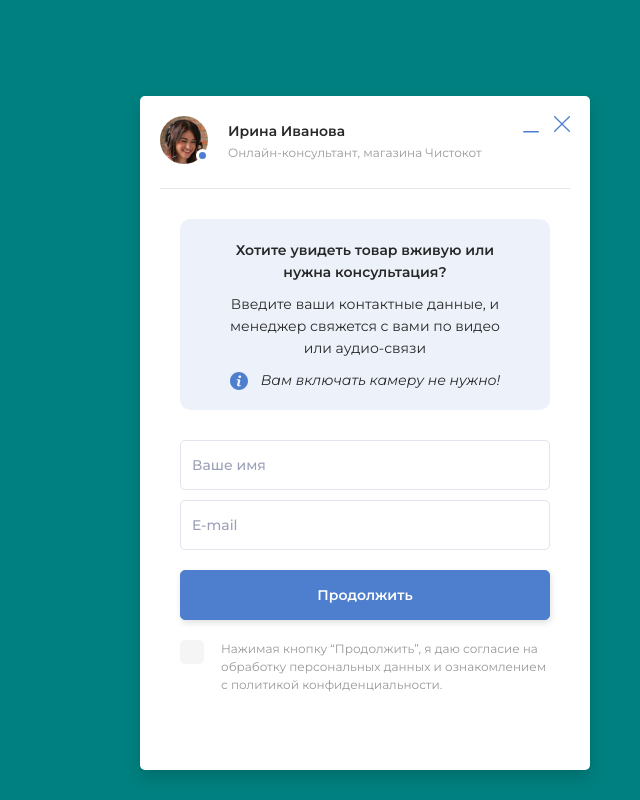
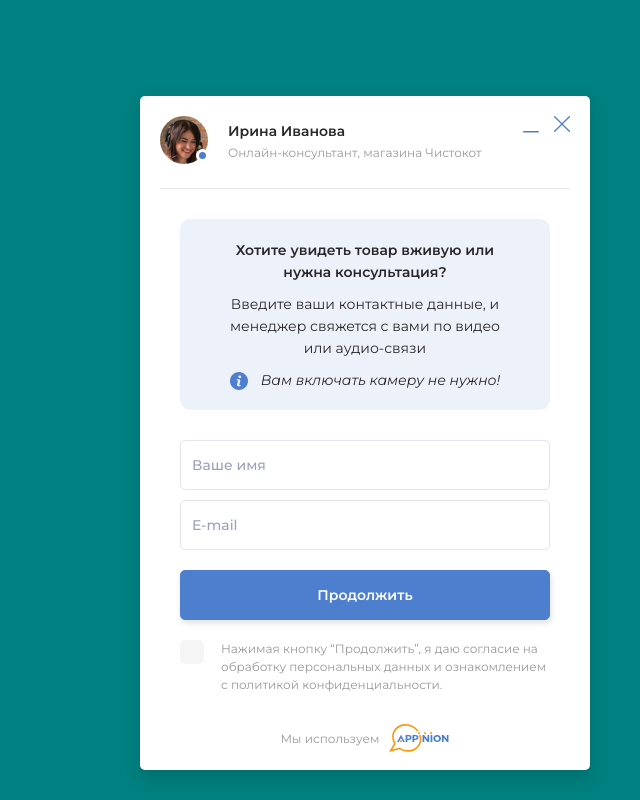
Before and after one commit to Alex-La/live-client-appinion, a React (Create React App) app in the folder client/: page / in a window 1280 px wide. Shown: the whole page, without its empty margins (640-1280 px from the left). Built offline with nearby package versions, Linux system fonts and the light colour scheme.

Commit message:
Start page

```diff
--- a/client/src/css/expandTrue/expandTrue.css
+++ b/client/src/css/expandTrue/expandTrue.css
@@ -8,3 +8,7 @@
 #live-appinion-root > .widget-wrap > .expand-true > .body {
   height: 100%;
 }
+
+#live-appinion-root > .widget-wrap > .expand-true > .footer {
+  padding-top: 30px;
+}
--- /dev/null
+++ b/client/src/css/expandTrue/logo.css
@@ -0,0 +1,18 @@
+#live-appinion-root > .widget-wrap > .expand-true > .footer > .appinion-logo {
+  display: flex;
+  justify-content: center;
+  align-items: center;
+}
+
+#live-appinion-root
+  > .widget-wrap
+  > .expand-true
+  > .footer
+  > .appinion-logo
+  > p {
+  color: #999999 !important;
+  font-weight: 400;
+  font-size: 12px;
+  line-height: 15px;
+  margin-right: 10px !important;
+}
--- a/client/src/widget/expandTrue/ExpandTrue.js
+++ b/client/src/widget/expandTrue/ExpandTrue.js
@@ -4,6 +4,7 @@ import "../../css/expandTrue/expandTrue.css";
 import ControlAndManager from "./ControlAndManager";
 import Form from "./Form";
 import InfoMessage from "./InfoMessage";
+import Logo from "./Logo";
 
 const ExpandTrue = ({ handleExpand, handleClose }) => {
   return (
@@ -18,7 +19,9 @@ const ExpandTrue = ({ handleExpand, handleClose }) => {
         <InfoMessage />
         <Form />
       </div>
-      <div className="footer"></div>
+      <div className="footer">
+        <Logo />
+      </div>
     </div>
   );
 };
--- /dev/null
+++ b/client/src/widget/expandTrue/Logo.js
@@ -0,0 +1,15 @@
+import React from "react";
+import "../../css/expandTrue/logo.css";
+
+import LogoImg from "../../images/logo.svg";
+
+const Logo = () => {
+  return (
+    <div className="appinion-logo">
+      <p>Мы используем</p>
+      <img src={LogoImg} alt="logo" />
+    </div>
+  );
+};
+
+export default Logo;
```
Also changed, not shown: client/src/images/logo.svg (added).
